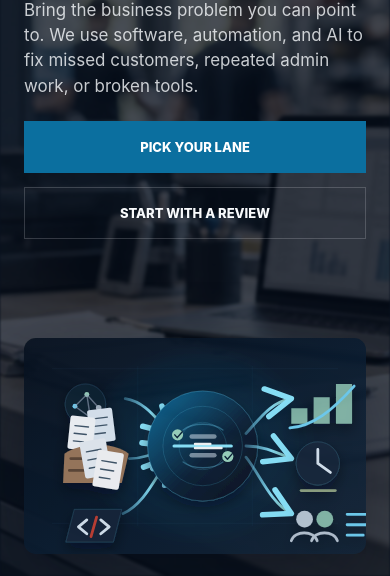
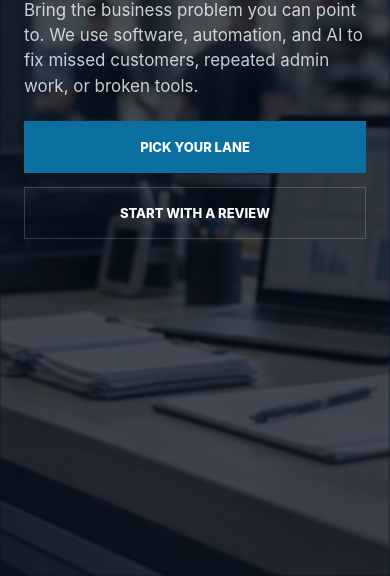
Before and after one commit to piu-base/realworksystems.com, a website: page index.html in a window 390 px wide. Shown: the part 268-844 px from the top of the page. Drawn offline with Linux system fonts and the light colour scheme.

Commit message:
Remove hero process illustration

```diff
--- a/index.html
+++ b/index.html
@@ -49,13 +49,6 @@
             <a class="button secondary" href="#fix-review">Start with a review</a>
           </div>
         </div>
-
-        <figure class="hero-process" data-reveal>
-          <img
-            src="assets/hero-process-flow.svg"
-            alt="Bring in missed customers, too much admin, and broken build. Through Real Work Systems. Get out: recover revenue leaks, cut operating drag, and free team capacity."
-          />
-        </figure>
       </section>
 
       <section id="work" class="section work-section">
--- a/styles.css
+++ b/styles.css
@@ -263,23 +263,6 @@ h1 span {
   object-fit: cover;
   object-position: center right;
   filter: saturate(0.78) contrast(1.03) brightness(0.76) blur(1.2px);
-}
-
-.hero-process {
-  position: absolute;
-  z-index: 2;
-  right: clamp(18px, 4vw, 56px);
-  bottom: clamp(22px, 6vh, 52px);
-  width: min(46vw, 650px);
-  margin: 0;
-  pointer-events: none;
-}
-
-.hero-process img {
-  width: 100%;
-  height: auto;
-  display: block;
-  filter: drop-shadow(0 28px 42px rgba(0, 8, 20, 0.42));
 }
 
 .engagement-steps span,
@@ -1101,11 +1084,6 @@ textarea:focus {
     font-size: 3.75rem;
   }
 
-  .hero-process {
-    width: min(48vw, 520px);
-    opacity: 0.9;
-  }
-
   .proof-item {
     min-height: 0;
     grid-template-rows: auto;
@@ -1163,7 +1141,7 @@ textarea:focus {
     padding-left: 24px;
     padding-right: 24px;
     padding-top: calc(var(--header) + 48px);
-    padding-bottom: 238px;
+    padding-bottom: 172px;
     align-items: flex-start;
   }
 
@@ -1182,14 +1160,6 @@ textarea:focus {
   .hero-visual img {
     object-position: 67% center;
     opacity: 0.34;
-  }
-
-  .hero-process {
-    left: 24px;
-    right: 24px;
-    bottom: 22px;
-    width: auto;
-    opacity: 0.94;
   }
 
   .hero-subtitle {
```
Also changed, not shown: scripts/check-site.mjs (+0 -21 lines), assets/hero-process-flow.svg (deleted).
